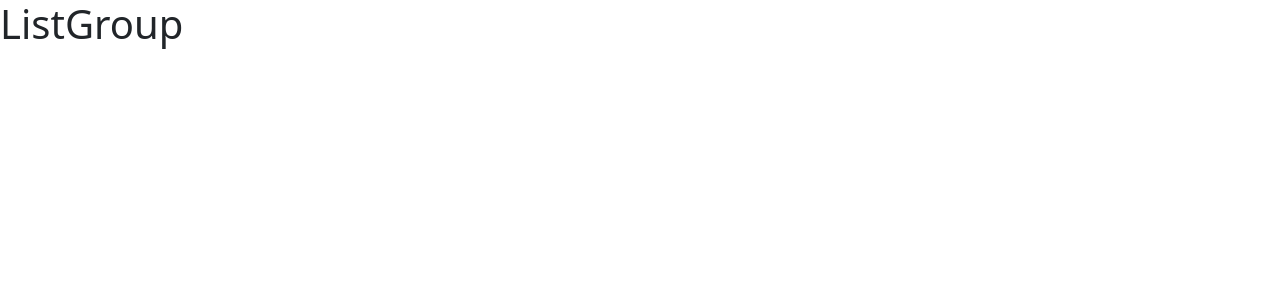
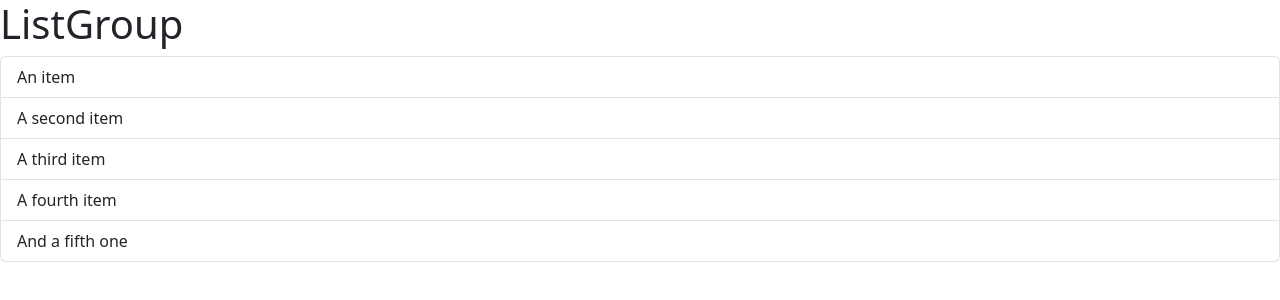
Before and after one commit to Muvva-Adityavardhan/Learning-React, a React (Vite) app in the folder react-app/: page / in a window 1280 px wide. Shown: the top 300 px of the page. Built offline with nearby package versions, Linux system fonts and the light colour scheme.

Commit message:
Fragment concept

```diff
--- a/react-app/src/components/ListGroup.tsx
+++ b/react-app/src/components/ListGroup.tsx
@@ -1,5 +1,18 @@
+
+
 function ListGroup() {
-	return <h1>ListGroup</h1>;
+	return (
+		<>
+            <h1>ListGroup</h1>
+            <ul className="list-group">
+                <li className="list-group-item">An item</li>
+                <li className="list-group-item">A second item</li>
+                <li className="list-group-item">A third item</li>
+                <li className="list-group-item">A fourth item</li>
+                <li className="list-group-item">And a fifth one</li>
+            </ul>
+        </>
+	);
 }
 
 export default ListGroup;
```
